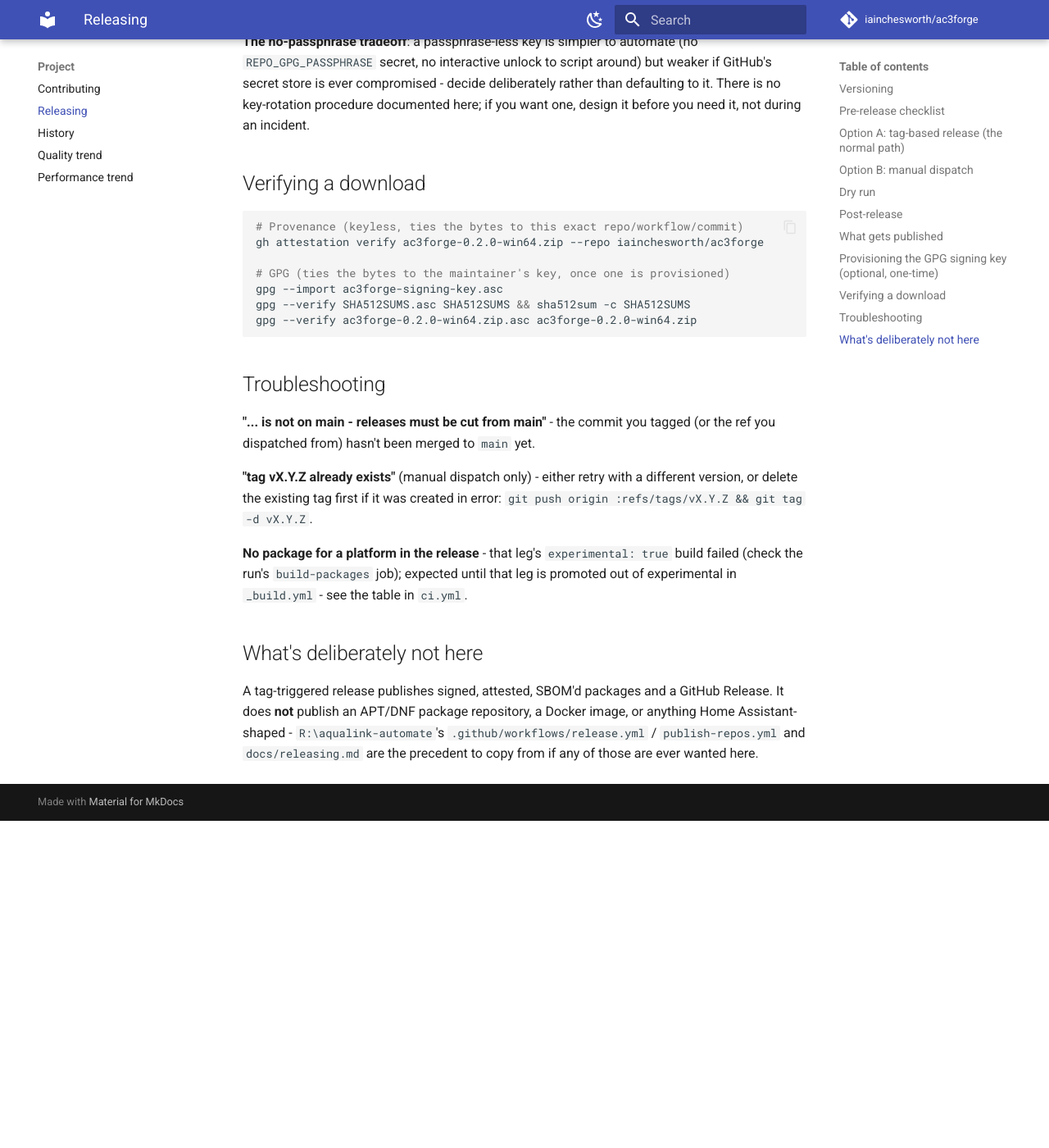
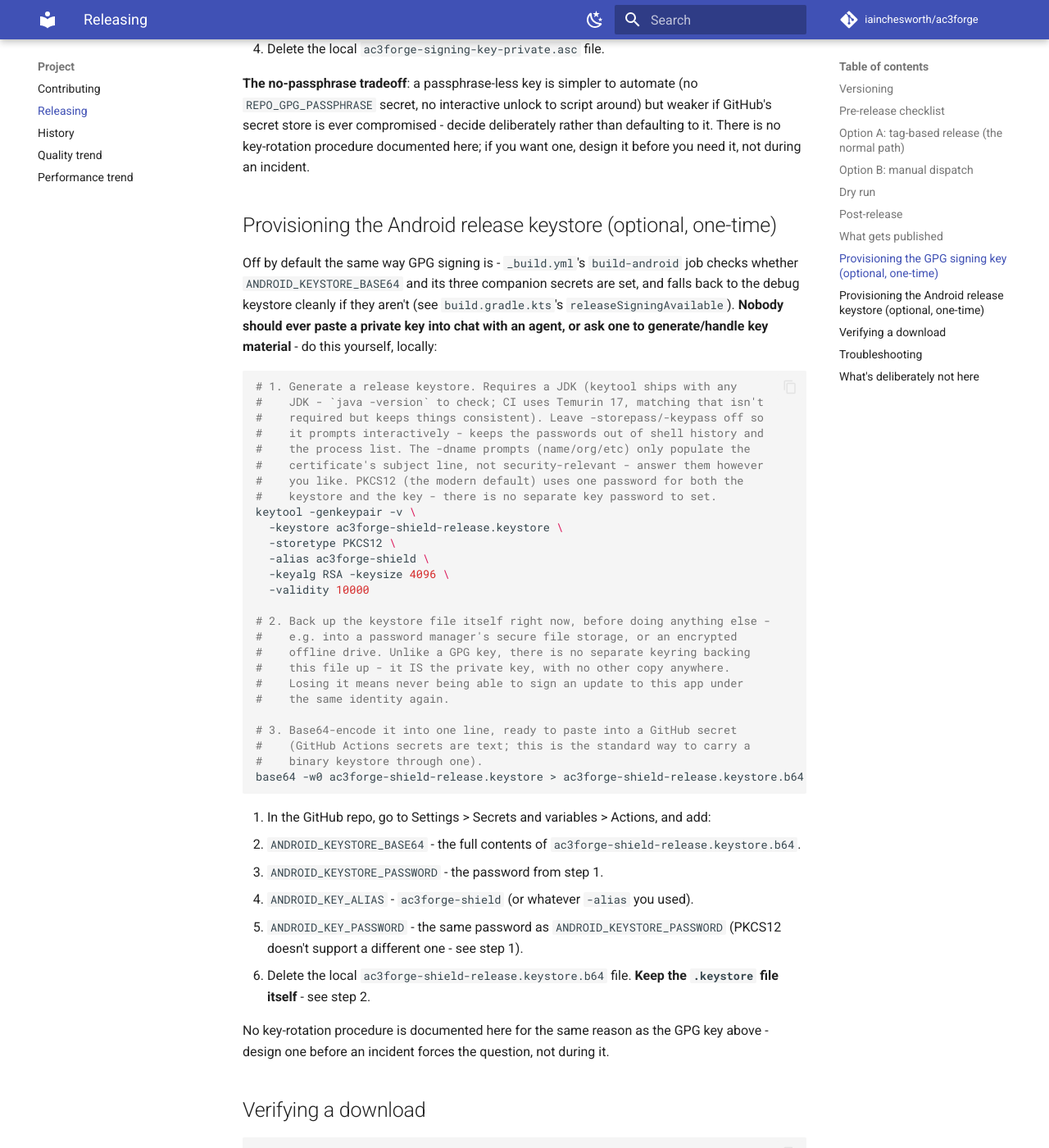
Before and after one commit to iainchesworth/ac3forge, an MkDocs documentation site: the page built from docs/releasing.md, in a window 1280 px wide and 1400 px high, scrolled down 4469 px. Shown: the whole window at 82% size. Built offline with MkDocs 1.6.1 and Material for MkDocs 9.7.7, drawn with Linux system fonts in a browser that asks for light colours; comment, search, counter and statistics services are not loaded; before the commit the page ends 5470 px from its top, so only the background shows below that; some of the changed text lies outside the part shown.

Commit message:
feat: wire Android release keystore signing into CI
build.gradle.kts's release build type ships debug-keystore signed
unless ANDROID_KEYSTORE_BASE64 and its three companion secrets are
provisioned, in which case releaseSigningAvailable picks up a real
signingConfig instead - reading env vars set by a new step in
_build.yml's build-android job, not local.properties, since this
needs to work from CI with no local machine involved.

_build.yml's workflow_call gains the four secrets (all optional, so
ci.yml's call - which never sets do_package for a release APK -
needs no changes at all); release.yml's call passes them through.
The decode step follows release.yml's own "Import GPG signing key"
step's pattern: secrets arrive via env:, never interpolated directly
into the script body, and the keystore file lands in $RUNNER_TEMP,
never the repo workspace.

docs/releasing.md gains a "Provisioning the Android release
keystore" section mirroring the existing GPG one, and the "What gets
published" table's Shield paragraph no longer claims debug-signing
is unconditional.

````diff
--- a/docs/releasing.md
+++ b/docs/releasing.md
@@ -134,11 +134,13 @@ download), not DEB/RPM (a correct runtime/`-dev` split needs per-component `Depe
 a separate initiative if ever wanted), not DragNDrop (no macOS host to build or verify it
 against at all).
 
-The Shield `.apk` ships debug-signed via AGP's default debug keystore - no release keystore is
-provisioned in this repo (see `platform/android/app/build.gradle.kts`'s `quarantineSignerEnabled`
-comment, which is about the project's own EMDF/Atmos authenticity signer, not APK code-signing).
-Fine for sideloading onto a Shield in developer mode; a real release keystore is a prerequisite
-before this could ever go through the Play Store.
+The Shield `.apk` is signed with a real release keystore when one is provisioned (see
+"Provisioning the Android release keystore" below), and falls back to AGP's default debug
+keystore cleanly if it isn't - either way it's fine for sideloading onto a Shield in developer
+mode. A release keystore is a prerequisite before this could ever go through the Play Store,
+which sideloading itself doesn't require. (Not to be confused with
+`platform/android/app/build.gradle.kts`'s `quarantineSignerEnabled` - the project's own
+EMDF/Atmos authenticity signer, unrelated to APK code-signing.)
 
 No leg is `experimental: true` any more (see `ci.yml`'s status table), so all four package
 for real rather than best-effort - a packaging failure on any of them blocks the release the
@@ -175,6 +177,55 @@ secret store is ever compromised - decide deliberately rather than defaulting to
 key-rotation procedure documented here; if you want one, design it before you need it, not
 during an incident.
 
+## Provisioning the Android release keystore (optional, one-time)
+
+Off by default the same way GPG signing is - `_build.yml`'s `build-android` job checks whether
+`ANDROID_KEYSTORE_BASE64` and its three companion secrets are set, and falls back to the debug
+keystore cleanly if they aren't (see `build.gradle.kts`'s `releaseSigningAvailable`). **Nobody
+should ever paste a private key into chat with an agent, or ask one to generate/handle key
+material** - do this yourself, locally:
+
+```bash
+# 1. Generate a release keystore. Requires a JDK (keytool ships with any
+#    JDK - `java -version` to check; CI uses Temurin 17, matching that isn't
+#    required but keeps things consistent). Leave -storepass/-keypass off so
+#    it prompts interactively - keeps the passwords out of shell history and
+#    the process list. The -dname prompts (name/org/etc) only populate the
+#    certificate's subject line, not security-relevant - answer them however
+#    you like. PKCS12 (the modern default) uses one password for both the
+#    keystore and the key - there is no separate key password to set.
+keytool -genkeypair -v \
+  -keystore ac3forge-shield-release.keystore \
+  -storetype PKCS12 \
+  -alias ac3forge-shield \
+  -keyalg RSA -keysize 4096 \
+  -validity 10000
+
+# 2. Back up the keystore file itself right now, before doing anything else -
+#    e.g. into a password manager's secure file storage, or an encrypted
+#    offline drive. Unlike a GPG key, there is no separate keyring backing
+#    this file up - it IS the private key, with no other copy anywhere.
+#    Losing it means never being able to sign an update to this app under
+#    the same identity again.
+
+# 3. Base64-encode it into one line, ready to paste into a GitHub secret
+#    (GitHub Actions secrets are text; this is the standard way to carry a
+#    binary keystore through one).
+base64 -w0 ac3forge-shield-release.keystore > ac3forge-shield-release.keystore.b64
+```
+
+4. In the GitHub repo, go to Settings > Secrets and variables > Actions, and add:
+   - `ANDROID_KEYSTORE_BASE64` - the full contents of `ac3forge-shield-release.keystore.b64`.
+   - `ANDROID_KEYSTORE_PASSWORD` - the password from step 1.
+   - `ANDROID_KEY_ALIAS` - `ac3forge-shield` (or whatever `-alias` you used).
+   - `ANDROID_KEY_PASSWORD` - the same password as `ANDROID_KEYSTORE_PASSWORD` (PKCS12 doesn't
+     support a different one - see step 1).
+5. Delete the local `ac3forge-shield-release.keystore.b64` file. **Keep the `.keystore` file
+   itself** - see step 2.
+
+No key-rotation procedure is documented here for the same reason as the GPG key above - design
+one before an incident forces the question, not during it.
+
 ## Verifying a download
 
 ```bash
````
Also changed, not shown: 3 other files.
